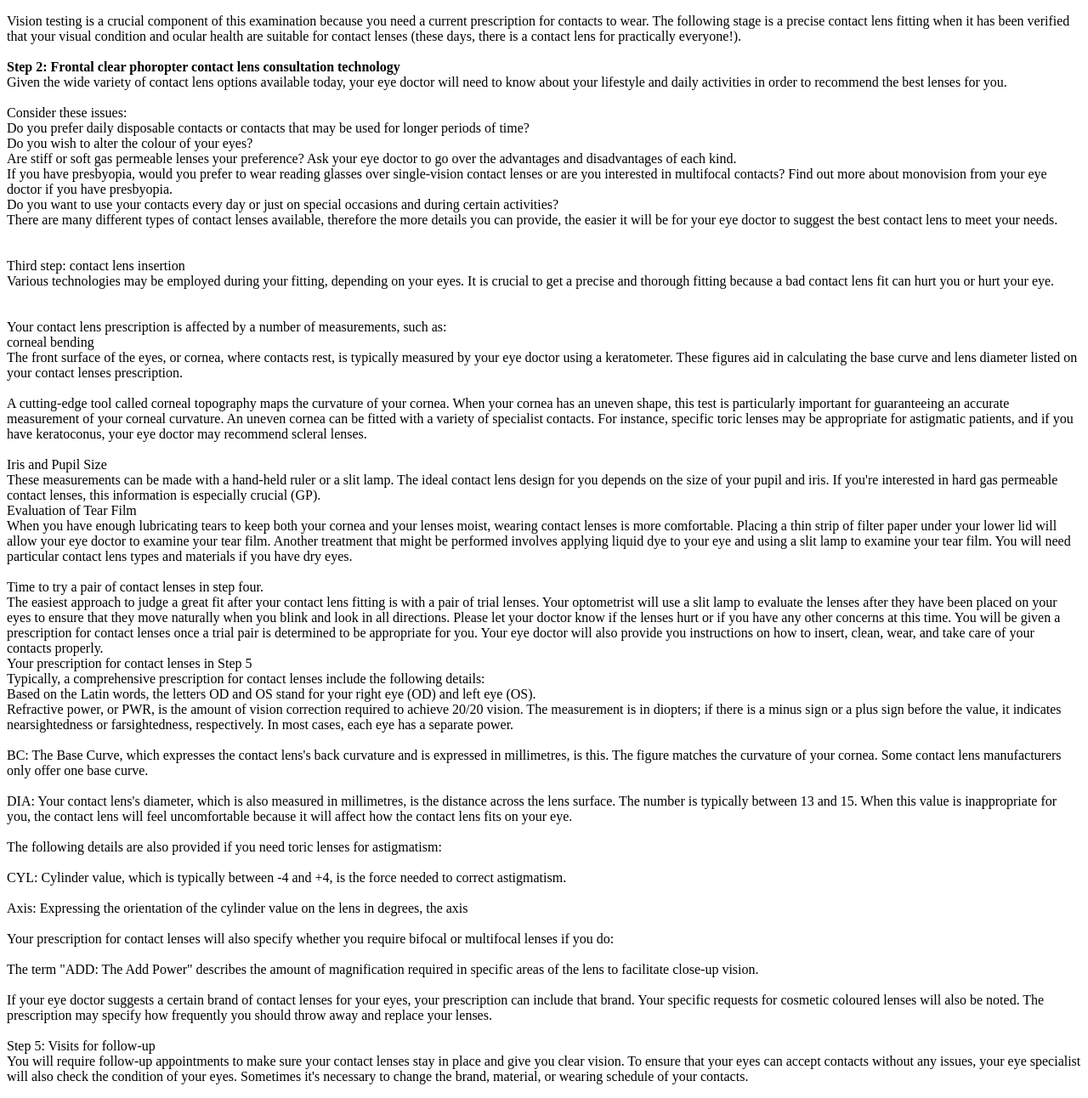
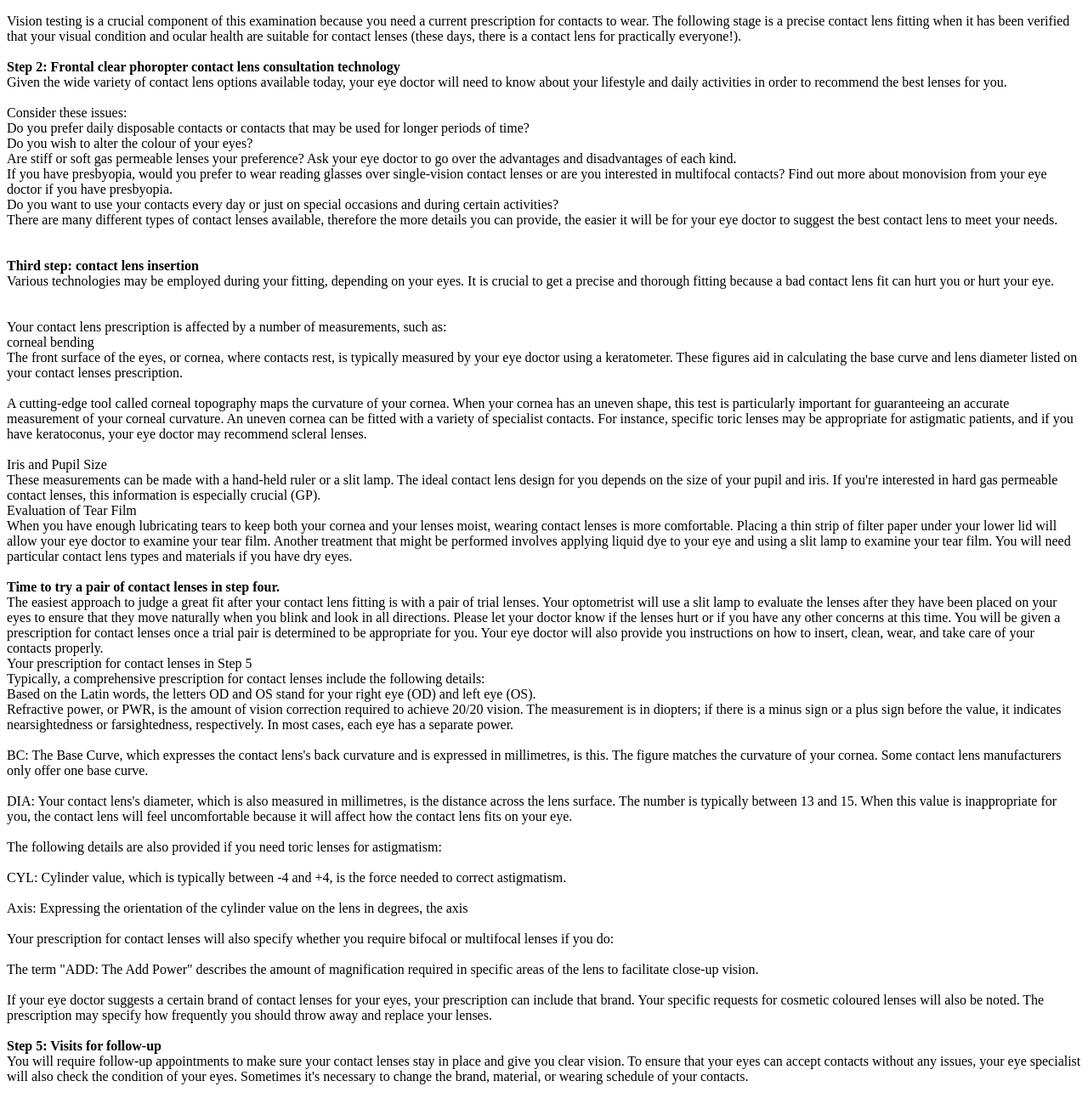
Before and after one commit to Pabi691/rishaOpto, a plain HTML site: page index.html in a window 1280 px wide. Shown: the part 136-1428 px from the top of the page at 85% size. Drawn offline with Linux system fonts and the light colour scheme.

Commit message:
Update index.html

```diff
--- a/index.html
+++ b/index.html
@@ -28,7 +28,7 @@ If you have presbyopia, would you prefer to wear reading glasses over single-vis
 Do you want to use your contacts every day or just on special occasions and during certain activities?<br>
 There are many different types of contact lenses available, therefore the more details you can provide, the easier it will be for your eye doctor to suggest the best contact lens to meet your needs.<br>
 <br><br>
-Third step: contact lens insertion<br>
+  <strong>Third step: contact lens insertion</strong><br>
 Various technologies may be employed during your fitting, depending on your eyes. It is crucial to get a precise and thorough fitting because a bad contact lens fit can hurt you or hurt your eye.<br>
 <br><br>
 Your contact lens prescription is affected by a number of measurements, such as:<br>
@@ -43,7 +43,7 @@ These measurements can be made with a hand-held ruler or a slit lamp. The ideal
 Evaluation of Tear Film<br>
 When you have enough lubricating tears to keep both your cornea and your lenses moist, wearing contact lenses is more comfortable. Placing a thin strip of filter paper under your lower lid will allow your eye doctor to examine your tear film. Another treatment that might be performed involves applying liquid dye to your eye and using a slit lamp to examine your tear film. You will need particular contact lens types and materials if you have dry eyes.
 <br><br>
-Time to try a pair of contact lenses in step four.<br>
+  <strong>Time to try a pair of contact lenses in step four.</strong><br>
 The easiest approach to judge a great fit after your contact lens fitting is with a pair of trial lenses. Your optometrist will use a slit lamp to evaluate the lenses after they have been placed on your eyes to ensure that they move naturally when you blink and look in all directions. Please let your doctor know if the lenses hurt or if you have any other concerns at this time. You will be given a prescription for contact lenses once a trial pair is determined to be appropriate for you. Your eye doctor will also provide you instructions on how to insert, clean, wear, and take care of your contacts properly.
 <br>
 Your prescription for contact lenses in Step 5<br>
@@ -69,7 +69,7 @@ The term "ADD: The Add Power" describes the amount of magnification required in
 <br><br>
 If your eye doctor suggests a certain brand of contact lenses for your eyes, your prescription can include that brand. Your specific requests for cosmetic coloured lenses will also be noted. The prescription may specify how frequently you should throw away and replace your lenses.
 <br><br>
-Step 5: Visits for follow-up<br>
+  <strong>Step 5: Visits for follow-up</strong><br>
 You will require follow-up appointments to make sure your contact lenses stay in place and give you clear vision. To ensure that your eyes can accept contacts without any issues, your eye specialist will also check the condition of your eyes. Sometimes it's necessary to change the brand, material, or wearing schedule of your contacts.
 </p>
 
```
